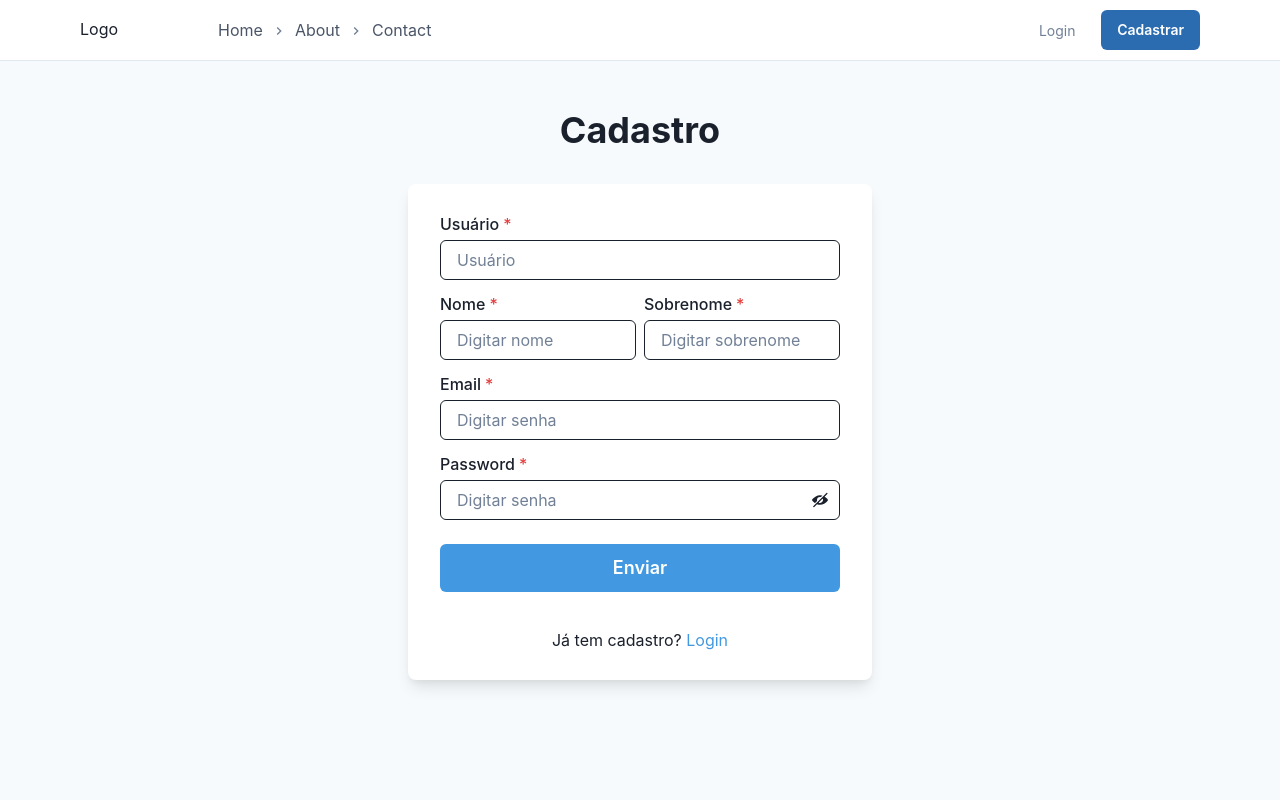
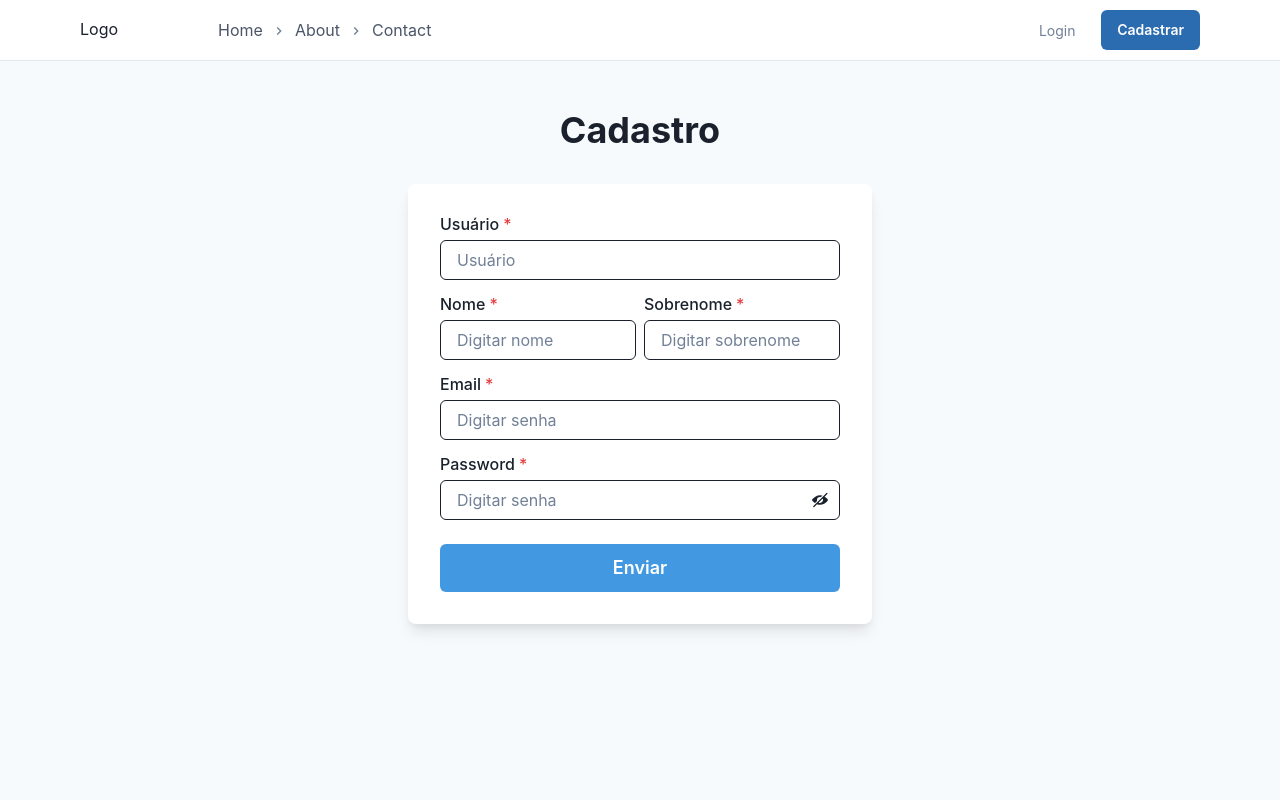
Before and after one commit to JoaoMaiaBGM/mega-bet-frontend, a React (Vite) app: page /register in a window 1280 px wide. Shown: the top 800 px of the page. Built offline with nearby package versions, Linux system fonts and the light colour scheme; no server answers.

Commit message:
fix:remove stack for login

```diff
--- a/src/pages/register/index.jsx
+++ b/src/pages/register/index.jsx
@@ -107,15 +107,6 @@ export const Register = () => {
                   Enviar
                 </Button>
               </Stack>
-
-              <Stack pt={6}>
-                <Text align={"center"}>
-                  Já tem cadastro?{" "}
-                  <Link color={"blue.400"} onClick={() => navigate("/login")}>
-                    Login
-                  </Link>
-                </Text>
-              </Stack>
             </Stack>
           </Box>
         </Stack>
```
